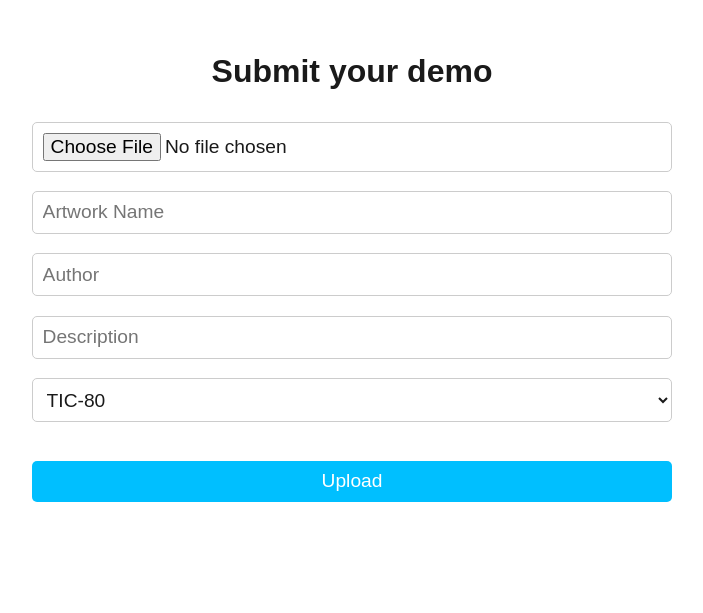
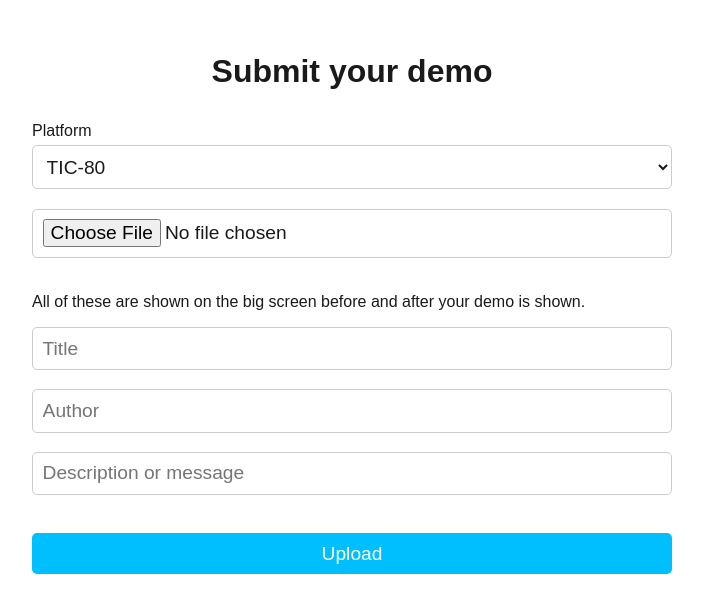
Before and after one commit to DOTAalto/pms, a Flask app: page / in a window 1280 px wide. Shown: the top 613 px of the page, without its empty margins (288-991 px from the left). Run offline with Flask 3, Linux system fonts and the light colour scheme.

Commit message:
Improve form readability

```diff
--- a/static/style.css
+++ b/static/style.css
@@ -49,6 +49,10 @@ input[type="submit"] {
     box-shadow: none;
 }
 
+label {
+    margin-bottom: 0.3em;
+}
+
 /* dark mod using system theme */
 @media (prefers-color-scheme: dark) {
     :root {
--- a/templates/upload.html
+++ b/templates/upload.html
@@ -10,16 +10,18 @@
 <body>
     <h1>Submit your demo</h1>
     <form method="POST" enctype="multipart/form-data">
-        <input type="file" name="file">
-        <input type="text" name="artwork_name" placeholder="Artwork Name">
-        <input type="text" name="author" placeholder="Author">
-        <input type="text" name="description" placeholder="Description">
-        <select name="platform">
+        <label for="platform">Platform</label>
+        <select name="platform" id="platform">
             <option value="TIC-80">TIC-80</option>
             <option value="PICO-8">PICO-8</option>
             <option value="WASM-4">WASM-4</option>
             <option value="UXN+Varvara">UXN+Varvara</option>
         </select>
+        <input type="file" name="file">
+        <p>All of these are shown on the big screen before and after your demo is shown.</p>
+        <input type="text" name="artwork_name" placeholder="Title">
+        <input type="text" name="author" placeholder="Author">
+        <input type="text" name="description" placeholder="Description or message">
         <input type="submit" value="Upload">
     </form>
     <script>
```
